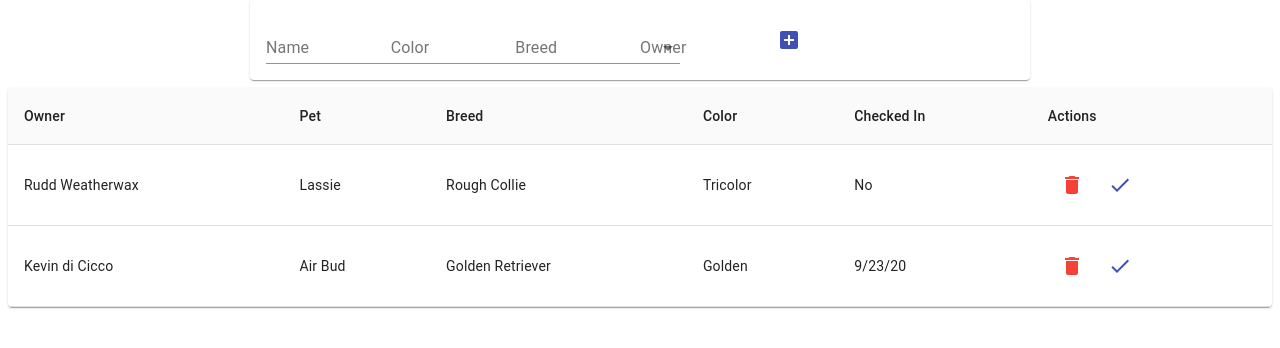
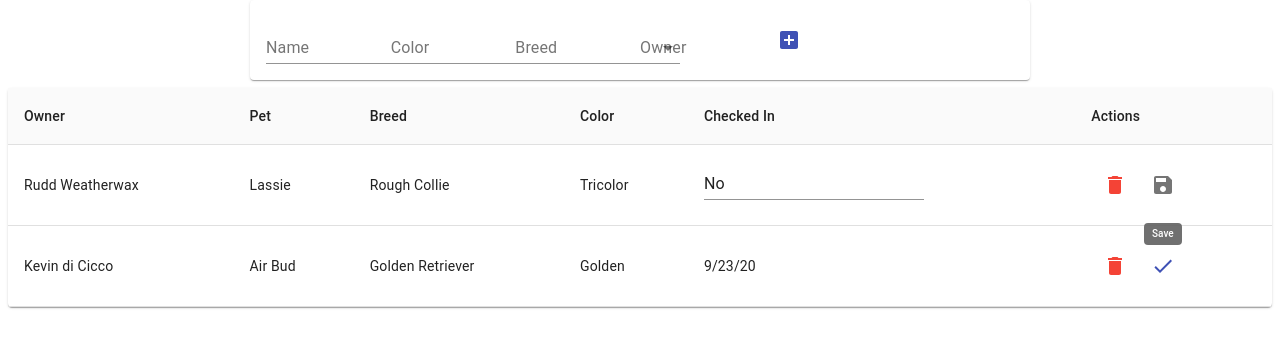
Before and after one commit to samueldmaus/pet-hotel-fullapp, a React (Create React App) app: page /#/ in a window 1280 px wide. Both pictures are taken after a click on the button 1119 px from the left and 185 px from the top of the page. Shown: the top 348 px of the page. Built offline with nearby package versions, Linux system fonts and the light colour scheme; no server answers.

Commit message:
conditional rendering for edit

```diff
--- a/src/Components/PetListItem/PetListItem.jsx
+++ b/src/Components/PetListItem/PetListItem.jsx
@@ -2,12 +2,15 @@ import React, { Component } from 'react';
 import { connect } from 'react-redux';
 import mapStoreToProps from '../../redux/mapStoreToProps';
 import swal from '@sweetalert/with-react';
-import { Tooltip, IconButton, TableCell, TableRow } from '@material-ui/core';
+import { Tooltip, IconButton, TableCell, TableRow, TextField } from '@material-ui/core';
 import DeleteIcon from '@material-ui/icons/Delete';
 import CheckIcon from '@material-ui/icons/Check';
+import SaveIcon from '@material-ui/icons/Save';
+
 
 class PetListItem extends Component {
   state = {
+    editing: false,
     newPet: this.props.pet
   };
 
@@ -45,19 +48,45 @@ class PetListItem extends Component {
     })
   }
 
+  toggleEdit = () => {
+    this.setState({
+      editing: true
+    })
+  }
+
   checkIn = (id) => {
       this.props.dispatch({ type: 'CHECK_IN', payload: id})
+      this.setState({
+        editing: false
+      })
   }
-
 
   render() {
       return (
         <TableRow>
-            <TableCell>{this.state.newPet.owner}</TableCell>
-            <TableCell>{this.state.newPet.name}</TableCell>
-            <TableCell>{this.state.newPet.breed}</TableCell>
-            <TableCell>{this.state.newPet.color}</TableCell>
-            <TableCell>{this.state.newPet.isCheckedIn}</TableCell>
+            <TableCell>{this.props.pet.owner}</TableCell>
+            <TableCell>{this.props.pet.name}</TableCell>
+            <TableCell>{this.props.pet.breed}</TableCell>
+            <TableCell>{this.props.pet.color}</TableCell>
+            { this.state.editing ?
+            <TableCell><TextField size="small" value={this.state.newPet.isCheckedIn} onChange = {(event) => this.handleChangePet(event, 'isCheckedIn')}/></TableCell>
+            :
+            <TableCell>{this.props.pet.isCheckedIn}</TableCell>
+            }
+            { this.state.editing ?
+            <TableCell>
+                <Tooltip title="Delete" >
+                    <IconButton onClick={() => this.deletePet(this.props.pet.id)} >
+                        <DeleteIcon color="error" />
+                    </IconButton>
+                </Tooltip>
+            <Tooltip title="Save" >
+                <IconButton onClick={() => this.checkIn(this.props.pet.id)} >
+                    <SaveIcon />
+                </IconButton>
+            </Tooltip>
+            </TableCell>
+            :
             <TableCell>
                 <Tooltip title="Delete" >
                     <IconButton onClick={() => this.deletePet(this.props.pet.id)} >
@@ -65,11 +94,12 @@ class PetListItem extends Component {
                     </IconButton>
                 </Tooltip>
                 <Tooltip title="Check In" >
-                    <IconButton onClick={() => this.checkIn(this.props.pet.id)} >
+                    <IconButton onClick={() => this.toggleEdit()} >
                         <CheckIcon color="primary" />
                     </IconButton>
                 </Tooltip>
             </TableCell>
+            }
         </TableRow>
     )
   }
```
